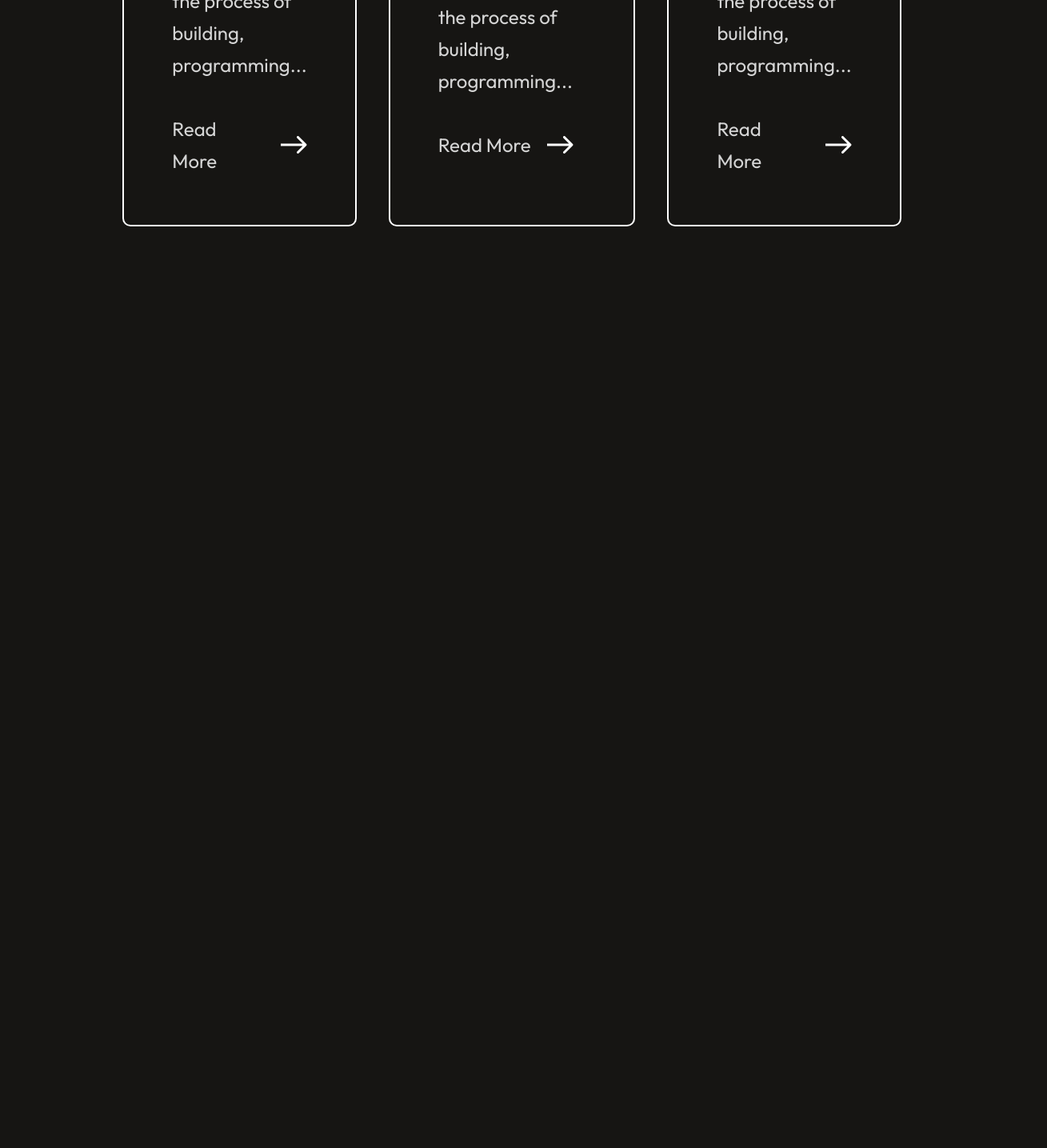
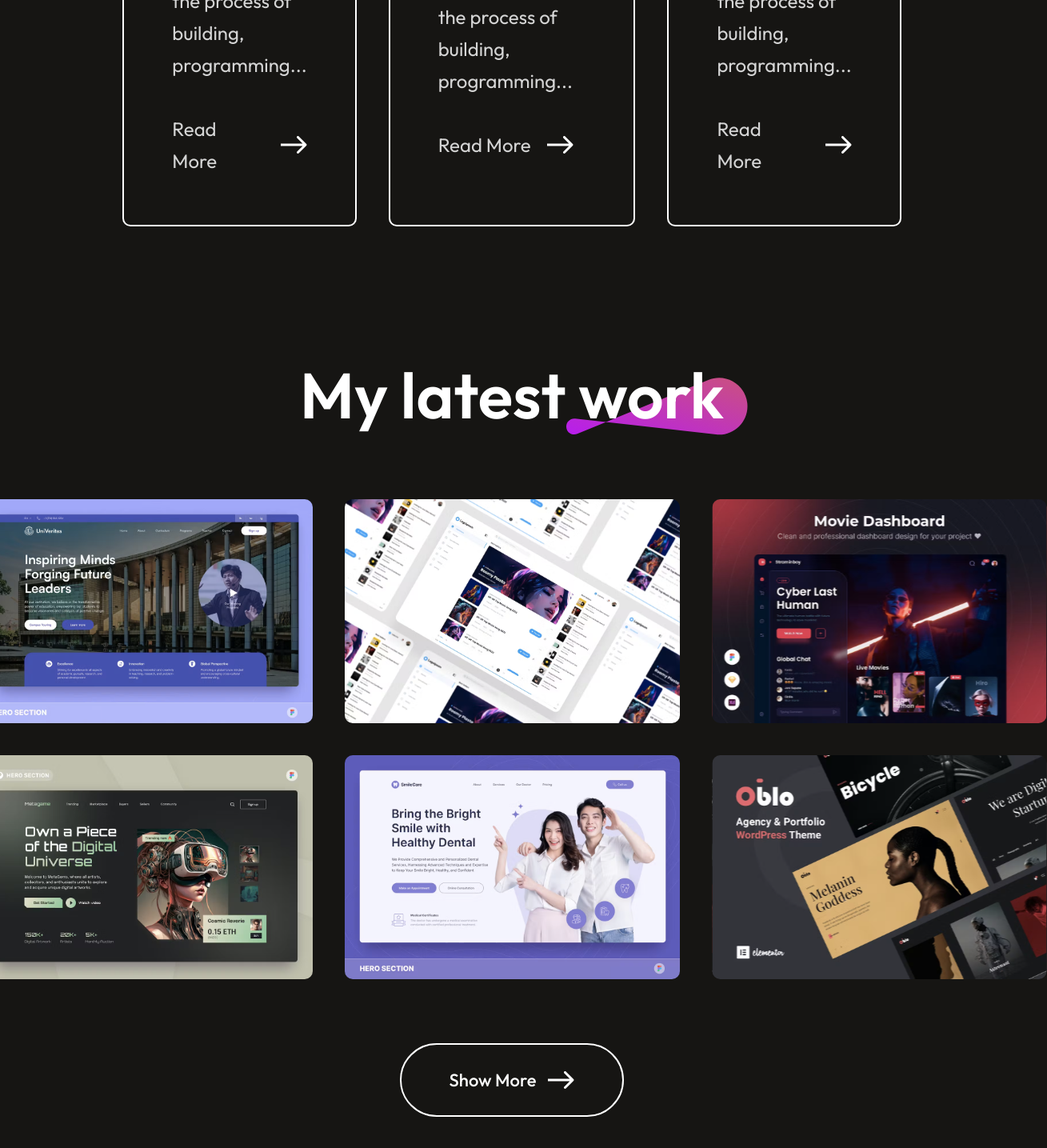
Before and after one commit to playerwave/ResposivePortfolio, a React (Vite) app: page / in a window 1280 px wide. Shown: the part 3577-5012 px from the top of the page at 80% size, 1309 px wide, since content can reach past the window. Before the commit the page ends 3940 px from the top, so only its background shows below. Built offline with nearby package versions, Linux system fonts and the light colour scheme.

Commit message:
Create MyWork

```diff
--- a/src/App.jsx
+++ b/src/App.jsx
@@ -2,6 +2,7 @@
 import Hero from "./Component/Hero/Hero";
 import About from "./Component/About/About";
 import Services from "./Component/Services/Services";
+import MyWork from "./Component/MyWork/MyWork";
 
 function App() {
   return (
@@ -10,6 +11,7 @@
       <Hero></Hero>
       <About></About>
       <Services></Services>
+      <MyWork></MyWork>
     </>
   );
 }
--- /dev/null
+++ b/src/Component/MyWork/MyWork.css
@@ -0,0 +1,64 @@
+.mywork {
+  display: flex;
+  flex-direction: column;
+  align-items: center;
+  justify-content: center;
+  gap: 80px;
+  margin: 80px 170px;
+}
+
+.mywork-title {
+  position: relative;
+}
+
+.mywork-title h1 {
+  padding: 0px 30px;
+  font-size: 80px;
+  font-weight: 600;
+}
+
+.mywork-title img {
+  position: absolute;
+  bottom: 0;
+  right: 0;
+  z-index: -1;
+}
+
+.mywork-container {
+  display: grid;
+  grid-template-columns: 1fr 1fr 1fr;
+  gap: 40px;
+}
+
+.mywork-container img {
+  box-sizing: border-box;
+  width: 419px;
+  height: 280px;
+  transition: 0.3s;
+  cursor: pointer;
+}
+
+.mywork-container img:hover {
+  transform: scale(1.1);
+  border: 4px solid #ff00ff;
+  border-radius: 10px;
+  transition: 0.3s;
+}
+
+.mywork-showmore {
+  display: flex;
+  gap: 15px;
+  border-radius: 50px;
+  border: 2px solid white;
+  padding: 30px 60px;
+  font-size: 22px;
+  font-weight: 500;
+  margin-bottom: 80px;
+  transition: 0.6s;
+  cursor: pointer;
+}
+
+.mywork-showmore:hover {
+  gap: 30px;
+  transition: 0.6s;
+}
--- /dev/null
+++ b/src/Component/MyWork/MyWork.jsx
@@ -0,0 +1,26 @@
+import "./MyWork.css";
+import theme_pattern from "../../assets/theme_pattern.svg";
+import mywork_data from "../../assets/mywork_data";
+import arrow_icon from "../../assets/arrow_icon.svg";
+
+function MyWork() {
+  return (
+    <div className="mywork">
+      <div className="mywork-title">
+        <h1>My latest work</h1>
+        <img src={theme_pattern} alt="" />
+      </div>
+      <div className="mywork-container">
+        {mywork_data.map((work, index) => {
+          return <img key={index} src={work.w_img} alt="" />;
+        })}
+      </div>
+      <div className="mywork-showmore">
+        <p>Show More</p>
+        <img src={arrow_icon} alt="" />
+      </div>
+    </div>
+  );
+}
+
+export default MyWork;
```
